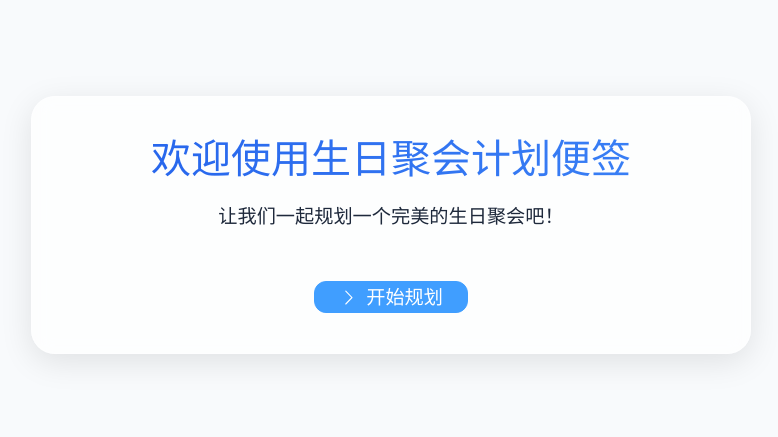
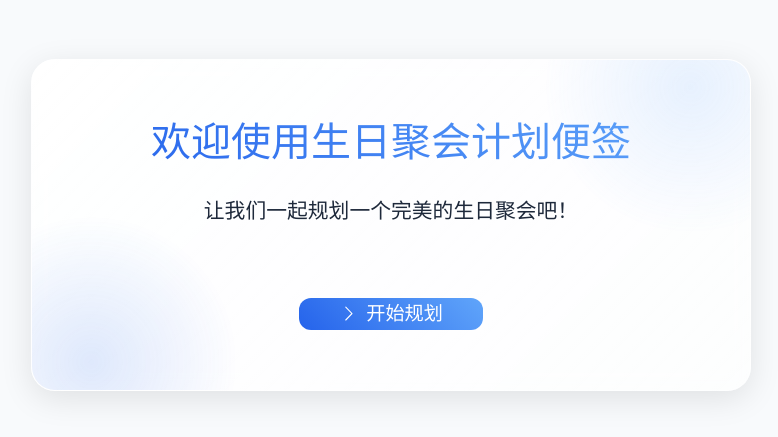
Before and after one commit to Hallucinatie/birthday, a Vue app: page / in a window 1280 px wide. Shown: the part 207-644 px from the top of the page, without its empty margins (249-1027 px from the left). Built offline with nearby package versions, Linux system fonts and the light colour scheme.

Commit message:
[upd] welcome 界面修改

```diff
--- a/src/App.vue
+++ b/src/App.vue
@@ -4,13 +4,18 @@
     <div class="container">
       <Transition name="fade" mode="out-in">
         <!-- 欢迎界面 -->
-        <div v-if="currentStep === 'welcome'" class="step-container glass-card">
-          <h1>欢迎使用生日聚会计划便签</h1>
-          <p class="welcome-text">让我们一起规划一个完美的生日聚会吧！</p>
-          <el-button type="primary" @click="nextStep" class="welcome-button">
-            <el-icon class="button-icon"><ArrowRight /></el-icon>
-            开始规划
-          </el-button>
+        <div v-if="currentStep === 'welcome'" class="step-container glass-card welcome-container">
+          <div class="welcome-content">
+            <h1 class="welcome-title">欢迎使用生日聚会计划便签</h1>
+            <p class="welcome-text">让我们一起规划一个完美的生日聚会吧！</p>
+            <el-button type="primary" @click="nextStep" class="welcome-button" :class="{'button-hover': buttonHover}"
+              @mouseenter="buttonHover = true"
+              @mouseleave="buttonHover = false">
+              <el-icon class="button-icon"><ArrowRight /></el-icon>
+              开始规划
+            </el-button>
+          </div>
+          <div class="welcome-decoration"></div>
         </div>
 
         <!-- 日期输入界面 -->
@@ -236,6 +241,8 @@ const resetAll = () => {
   daysInAdvance.value = 7
   currentStep.value = 'welcome'
 }
+
+const buttonHover = ref(false)
 </script>
 
 <style scoped>
@@ -274,17 +281,112 @@ const resetAll = () => {
   transition: all 0.3s ease;
 }
 
-.welcome-text {
-  font-size: 1.2em;
-  color: var(--text-color);
-  margin: 20px 0;
+/* 欢迎界面，此部分是mqh修改的 */
+.welcome-container {
+  position: relative;
+  overflow: hidden;
+  padding: 60px 40px;
+  text-align: center;
+  background: linear-gradient(135deg, rgba(255,255,255,0.9), rgba(255,255,255,0.7));
 }
 
-.welcome-button {
-  margin-top: 30px;
-  font-size: 1.2em;
+.welcome-content {
+  position: relative;
+  z-index: 2;
 }
 
+.welcome-title {
+  font-size: 2.5em;
+  background: linear-gradient(45deg, var(--primary-color), var(--accent-color));
+  -webkit-background-clip: text;
+  -webkit-text-fill-color: transparent;
+  margin-bottom: 30px;
+  animation: fadeInDown 0.8s ease-out;
+}
+
+
+.welcome-text {
+  font-size: 1.3em;
+  color: var(--text-color);
+  margin: 30px 0;
+  opacity: 0;
+  animation: fadeIn 0.8s ease-out 0.3s forwards;
+}
+
+
+.welcome-button {
+  margin-top: 40px;
+  font-size: 1.2em;
+  padding: 15px 40px !important;
+  background: linear-gradient(45deg, var(--primary-color), var(--accent-color));
+  border: none;
+  opacity: 0;
+  animation: fadeInUp 0.8s ease-out 0.6s forwards;
+  transition: all 0.3s ease;
+}
+
+.button-hover {
+  transform: translateY(-3px);
+  box-shadow: 0 7px 20px rgba(37, 99, 235, 0.3);
+}
+
+.welcome-decoration {
+  position: absolute;
+  top: 0;
+  left: 0;
+  right: 0;
+  bottom: 0;
+  background:
+    radial-gradient(circle at 90% 10%, var(--accent-color) 0%, transparent 20%),
+    radial-gradient(circle at 10% 90%, var(--primary-color) 0%, transparent 20%);
+  opacity: 0.1;
+  z-index: 1;
+  animation: pulse 8s ease-in-out infinite;
+}
+
+@keyframes fadeInDown {
+  from {
+    opacity: 0;
+    transform: translateY(-20px);
+  }
+  to {
+    opacity: 1;
+    transform: translateY(0);
+  }
+}
+
+@keyframes fadeIn {
+  from {
+    opacity: 0;
+  }
+  to {
+    opacity: 1;
+  }
+}
+
+@keyframes fadeInUp {
+  from {
+    opacity: 0;
+    transform: translateY(20px);
+  }
+  to {
+    opacity: 1;
+    transform: translateY(0);
+  }
+}
+
+@keyframes pulse {
+  0%, 100% {
+    transform: scale(1);
+    opacity: 0.1;
+  }
+  50% {
+    transform: scale(1.05);
+    opacity: 0.15;
+  }
+}
+
+/* end */
 .form-group {
   display: flex;
   flex-direction: column;
@@ -384,5 +486,25 @@ h2 {
   .info-card, .result-card {
     padding: 15px;
   }
+
+  /* mqh修改的 */
+  .welcome-container {
+    padding: 40px 20px;
+  }
+
+  .welcome-title {
+    font-size: 2em;
+  }
+
+  .welcome-text {
+    font-size: 1.1em;
+  }
+
+  .welcome-button {
+    padding: 12px 30px !important;
+  }
 }
+
+/* end */
+
 </style>
```
